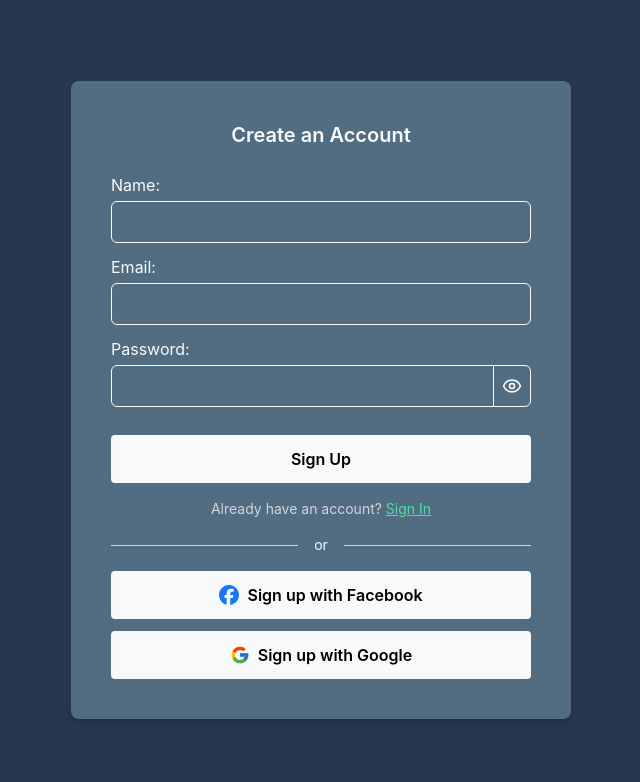
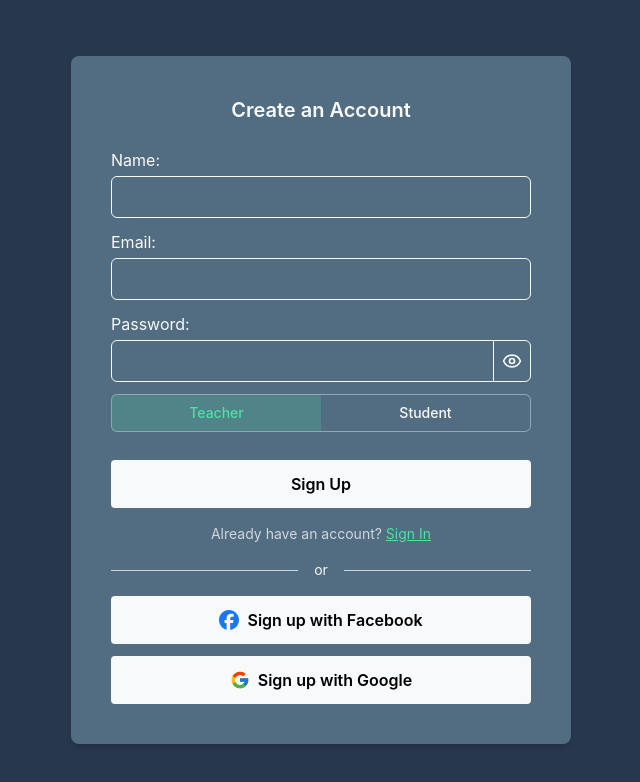
Before and after one commit to Adrian7373/Quizify-AI-Driven-Quiz-Generation-and-Gamification, a Next.js app: page /signup in a window 1280 px wide. Shown: the top 782 px of the page, without its empty margins (319-959 px from the left). Built offline with nearby package versions, Linux system fonts and the light colour scheme; no server answers.

Commit message:
Added Role selection in signup page

```diff
--- a/src/app/login/page.tsx
+++ b/src/app/login/page.tsx
@@ -4,7 +4,7 @@ import { Eye, EyeOff } from "lucide-react";
 import { useState } from "react";
 import { FaFacebook } from "react-icons/fa6";
 import { FcGoogle } from "react-icons/fc";
-import { signInWithProvider } from "./actions"; // Import both actions
+import { signInWithProvider, login } from "./actions"; // Import both actions
 
 export default function LoginPage() {
     const [isShowing, setIsShowing] = useState(false);
@@ -21,7 +21,7 @@ export default function LoginPage() {
                 </h1>
 
                 {/* 1. EMAIL & PASSWORD FORM */}
-                <form className="text-white flex flex-col gap-3">
+                <form action={login} className="text-white flex flex-col gap-3">
                     <label className="flex flex-col gap-1">
                         Email:
                         <input
--- a/src/app/signup/page.tsx
+++ b/src/app/signup/page.tsx
@@ -5,10 +5,12 @@ import { useState } from "react";
 import { FaFacebook } from "react-icons/fa6";
 import { FcGoogle } from "react-icons/fc";
 import Link from "next/link";
-import { signup, signInWithProvider } from "../login/actions"; // Adjust path if needed
+import { signUp } from "./actions"; // Adjust path if needed
+import { signInWithProvider } from "../login/actions";
 
 export default function SignupPage() {
     const [isShowing, setIsShowing] = useState(false);
+    const [selectedRole, setSelectedRole] = useState<"TEACHER" | "STUDENT">("TEACHER");
 
     const handleToggleShow = () => {
         setIsShowing((prev) => !prev);
@@ -22,7 +24,7 @@ export default function SignupPage() {
                 </h1>
 
                 {/* 1. EMAIL & PASSWORD SIGNUP FORM */}
-                <form action={signup} className="text-white flex flex-col gap-3">
+                <form action={signUp} className="text-white flex flex-col gap-3">
                     <label className="flex flex-col gap-1">
                         Name:
                         <input
@@ -62,7 +64,29 @@ export default function SignupPage() {
                             </button>
                         </div>
                     </label>
-
+                    <input type="hidden" name="role" value={selectedRole} />
+                    <div className="flex border-1 border-white/40 items-center rounded-md">
+                        <button
+                            type="button"
+                            onClick={() => setSelectedRole("TEACHER")}
+                            className={`flex-1 px-3 py-2 text-sm font-medium transition-colors ${selectedRole === "TEACHER"
+                                ? "border-mint bg-mint/20 text-mint"
+                                : "border-white/40 bg-transparent text-white hover:border-mint/60 hover:text-mint"
+                                }`}
+                        >
+                            Teacher
+                        </button>
+                        <button
+                            type="button"
+                            onClick={() => setSelectedRole("STUDENT")}
+                            className={`flex-1 px-3 py-2 text-sm font-medium transition-colors ${selectedRole === "STUDENT"
+                                ? "border-mint bg-mint/20 text-mint"
+                                : "border-white/40 bg-transparent text-white hover:border-mint/60 hover:text-mint"
+                                }`}
+                        >
+                            Student
+                        </button>
+                    </div>
                     <button
                         type="submit"
                         className="flex items-center gap-2 bg-white text-black w-full justify-center py-3 rounded-sm font-semibold hover:bg-gray-200 transition-colors mt-4"
```
